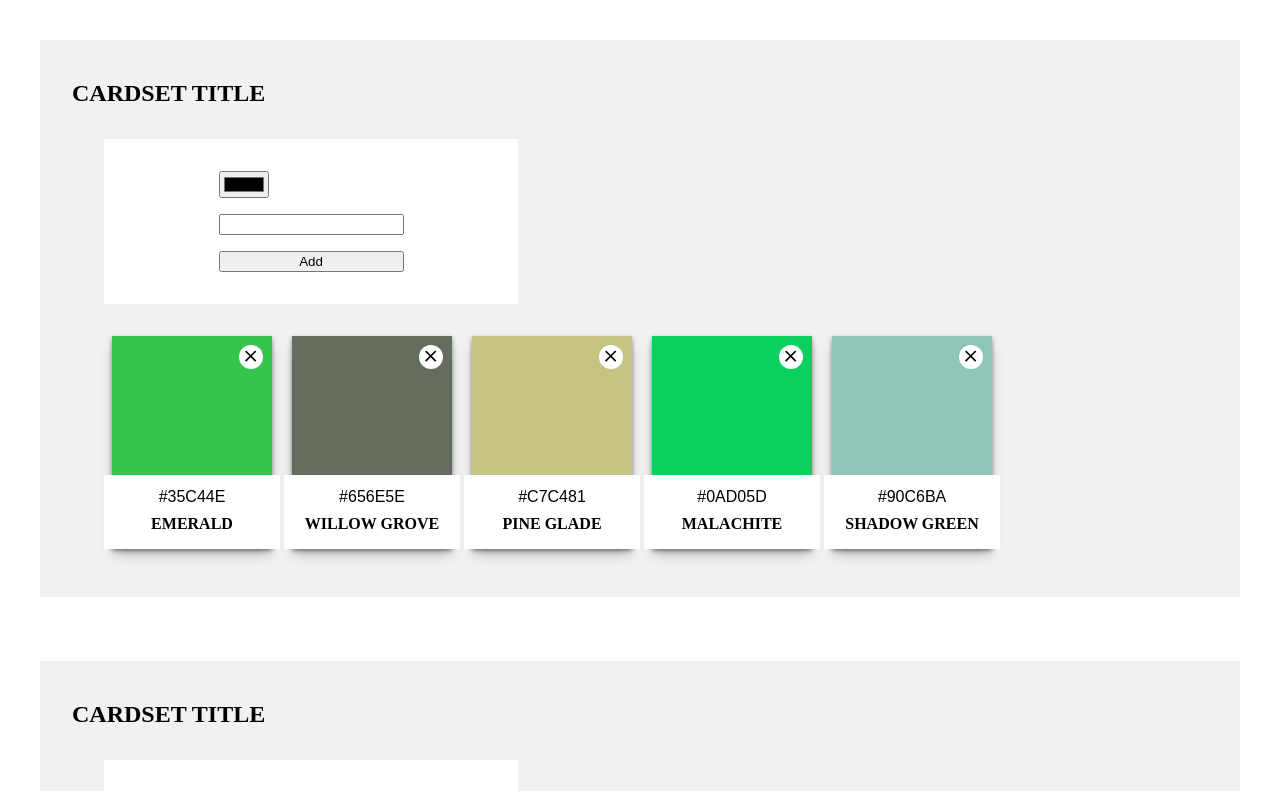
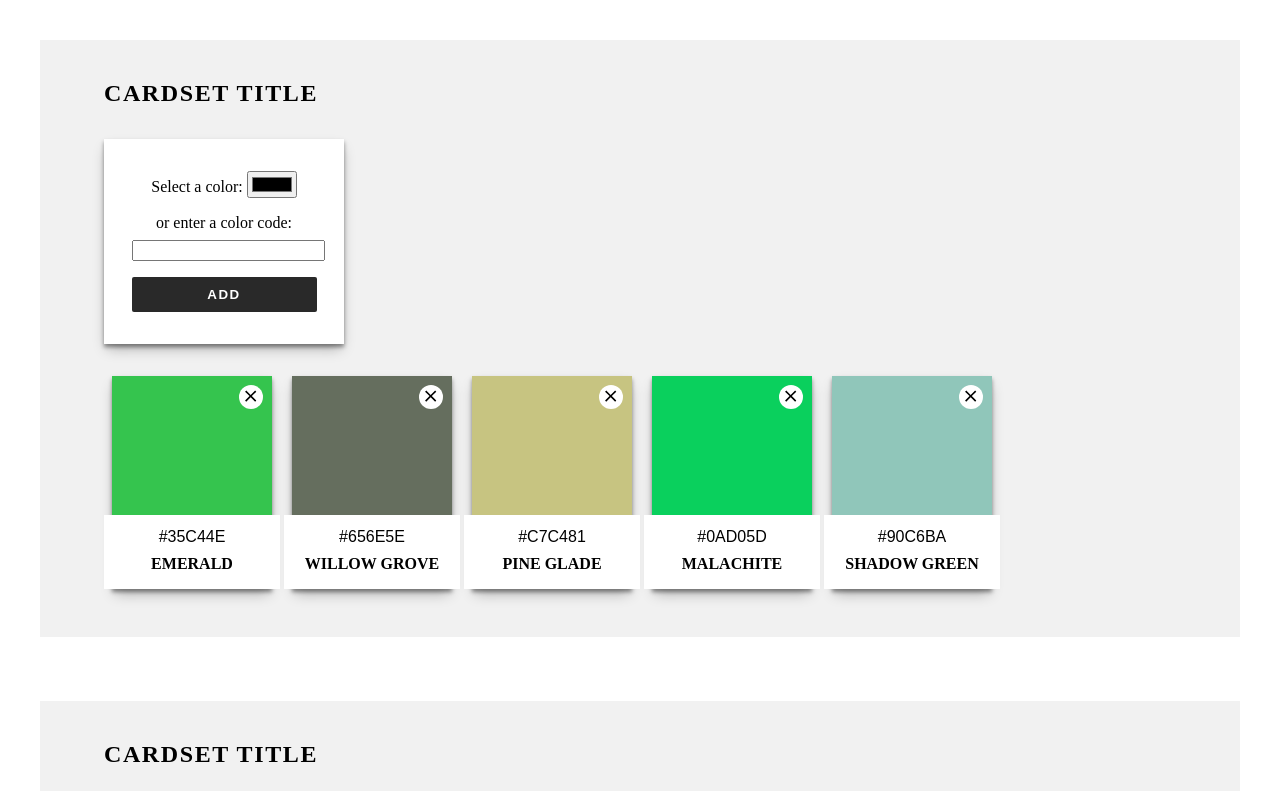
Before and after one commit to cosinushh/color-picker, a React (Create React App) app: page / in a window 1280 px wide. Shown: the top 791 px of the page. Built offline with nearby package versions, Linux system fonts and the light colour scheme; the HTML template or start-up script is replaced by a standard one.

Commit message:
refactor components, save and read localStorage

```diff
--- a/src/App.js
+++ b/src/App.js
@@ -1,6 +1,6 @@
 import "./App.css";
 import Cardset from "./components/cardset/Cardset.js";
-import { useState } from "react";
+import { useState, useEffect } from "react";
 
 function App() {
   const initialColors = [
@@ -30,18 +30,37 @@ function App() {
       colorName: "Shadow Green",
     },
   ];
-  const [colors, setColors] = useState(initialColors);
+  const [colors, setColors] = useState(readLocalStorage() ?? initialColors);
+
+  function readLocalStorage() {
+    const localStorageData = localStorage.getItem("colors");
+    return JSON.parse(localStorageData);
+  }
+
+  useEffect(() => {
+    localStorage.setItem("colors", JSON.stringify(colors));
+  }, [colors]);
+
+  async function getColorName(hexValue, callbackFunction) {
+    const modifiedHexValue = hexValue.substring(1);
+    const response = await fetch(
+      `https://www.thecolorapi.com/id?hex=${modifiedHexValue}`
+    );
+    const data = await response.json();
+    //console.log(data.name.value);
+  }
 
   function addColor(newColor) {
+    const newColorName = getColorName(newColor);
     setColors([
-      ...colors,
       {
         id: Math.random().toString(36).substring(2),
         hexValue: newColor,
-        colorName: "Default Color",
+        colorName: "Default",
       },
+      ...colors,
     ]);
-    console.log(colors);
+    console.log(newColorName);
   }
 
   function removeColor(colorId) {
@@ -52,9 +71,27 @@ function App() {
     console.log(colors);
   }
 
+  function changeColor(colorId, newHex) {
+    setColors(
+      colors.map((color) => {
+        if (color.id === colorId) {
+          return { ...color, hexValue: newHex };
+        } else {
+          return color;
+        }
+      })
+    );
+    //console.log(colors);
+  }
+
   return (
     <main className="App">
-      <Cardset colors={colors} addColor={addColor} removeColor={removeColor} />
+      <Cardset
+        colors={colors}
+        addColor={addColor}
+        removeColor={removeColor}
+        changeColor={changeColor}
+      />
       <Cardset colors={colors} />
     </main>
   );
--- a/src/components/cardset/Cardset.css
+++ b/src/components/cardset/Cardset.css
@@ -5,10 +5,10 @@
 }
 
 .cardset__title {
-  margin-bottom: 1.5rem;
-  margin-top: 0.5rem;
+  margin: 0.5rem 2rem 2rem 2rem;
   text-transform: uppercase;
   text-align: left;
+  letter-spacing: 0.1rem;
 }
 
 .cardset__colorcards {
--- a/src/components/cardset/Cardset.js
+++ b/src/components/cardset/Cardset.js
@@ -2,7 +2,7 @@ import "./Cardset.css";
 import Colorcard from "../colorcard/Colorcard";
 import Form from "../form/Form";
 
-function Cardset({ colors, addColor, removeColor }) {
+function Cardset({ colors, addColor, removeColor, changeColor }) {
   return (
     <section className="cardset">
       <h2 className="cardset__title">Cardset Title</h2>
@@ -12,8 +12,9 @@ function Cardset({ colors, addColor, removeColor }) {
           return (
             <Colorcard
               key={color.id}
-              colorObject={color}
+              singleColor={color}
               removeColor={removeColor}
+              changeColor={changeColor}
             />
           );
         })}
--- a/src/components/colorcard/Colorcard.css
+++ b/src/components/colorcard/Colorcard.css
@@ -6,8 +6,8 @@
   flex-direction: column;
   justify-content: space-between;
   align-items: center;
-  box-shadow: rgba(0, 0, 0, 0.4) 0px 2px 4px,
-    rgba(0, 0, 0, 0.3) 0px 7px 13px -3px, rgba(0, 0, 0, 0.2) 0px -6px 0px inset;
+  box-shadow: rgba(0, 0, 0, 0.4) 0px 3px 4px,
+  rgba(0, 0, 0, 0.3) 0px 7px 13px -3px;;
   cursor: copy;
 }
 
--- a/src/components/colorcard/Colorcard.js
+++ b/src/components/colorcard/Colorcard.js
@@ -1,31 +1,31 @@
 import "./Colorcard.css";
 import { useState } from "react";
 
-function Colorcard({ colorObject, removeColor }) {
+function Colorcard({ singleColor, removeColor, changeColor }) {
   const [showElement, setShowElement] = useState(false);
-  const [colorState, setColorState] = useState([colorObject]);
+
+  function clickHandle(event) {
+    navigator.clipboard.writeText(singleColor.hexValue);
+    console.log("copied!");
+    /* KANN MAN DAS EIN- UND AUSBLENDEN DER COPY-MESSAGE SO MACHEN? */
+    setShowElement(true);
+    setTimeout(() => {
+      setShowElement(false);
+    }, 750);
+  }
 
   return (
     <li
       className="colorcard"
-      style={{ backgroundColor: colorState[0].hexValue }}
-      onClick={(event) => {
-        event.stopPropagation();
-        navigator.clipboard.writeText(colorState[0].hexValue);
-        console.log("copied!");
-        /* KANN MAN DAS EIN- UND AUSBLENDEN DER COPY-MESSAGE SO MACHEN? */
-        setShowElement(true);
-        setTimeout(() => {
-          setShowElement(false);
-        }, 750);
-
-      }}
+      style={{ backgroundColor: singleColor.hexValue }}
+      onClick={clickHandle}
     >
       <button
         type="button"
         className="colorcard__delete-button"
-        onClick={() => {
-          removeColor(colorState[0].id);
+        onClick={(event) => {
+          event.stopPropagation();
+          removeColor(singleColor.id);
         }}
       >
         <svg
@@ -40,19 +40,17 @@ function Colorcard({ colorObject, removeColor }) {
       <div className="colorcard__textarea">
         <input
           className="colorcard__hex"
-          defaultValue={colorState[0].hexValue}
+          defaultValue={singleColor.hexValue}
           size="10"
+          onClick={(event) => {
+            event.stopPropagation();
+          }}
           onChange={(event) => {
-            setColorState([
-              {
-                ...colorState[0],
-                hexValue: event.target.value,
-              },
-            ]);
-            console.log(colorState);
+            const newHex = event.target.value;
+            changeColor(singleColor.id, newHex);
           }}
         />
-        <h3 className="colorcard__name">{colorState[0].colorName}</h3>
+        <h3 className="colorcard__name">{singleColor.colorName}</h3>
       </div>
     </li>
   );
--- a/src/components/form/Form.css
+++ b/src/components/form/Form.css
@@ -1,9 +1,40 @@
 .form {
-  width: 350px;
+  width: 15rem;
   background-color: white;
   display: grid;
-  gap: 1rem;
   justify-content: center;
-  padding: 2rem;
+  padding: 2rem 0;
   margin: 2rem;
+  box-shadow: rgba(0, 0, 0, 0.4) 0px 3px 4px,
+    rgba(0, 0, 0, 0.3) 0px 7px 13px -3px;
 }
+
+.form__label {
+}
+
+.form__input {
+  margin-top: 0.5rem;
+  display: block;
+  width: 100%;
+}
+
+.form__button {
+  background-color: rgb(41, 41, 41);
+  color: white;
+  border: none;
+  border-radius: 2px;
+  padding: 10px 20px;
+  margin-top: 1rem;
+  text-transform: uppercase;
+  letter-spacing: 0.1rem;
+  font-weight: bold;
+  transition: 300ms ease-in-out;
+}
+
+.form__button:hover {
+  background-color: rgb(78, 78, 78);
+}
+
+.form--space {
+  margin-top: 1rem;
+}
--- a/src/components/form/Form.js
+++ b/src/components/form/Form.js
@@ -13,15 +13,23 @@ function Form({ addColor }) {
 
   return (
     <form className="form" onSubmit={handleSubmit}>
+      <label className="form__label">
+        Select a color:{" "}
         <input
           type="color"
           name="colorPicker"
+          id="colorPicker"
           onChange={(event) => {
             setSelectedColor([event.target.value]);
           }}
           value={selectedColor}
         />
+      </label>
+      <label className="form__label form--space" htmlFor="colorText">
+        or enter a color code:
+      </label>
       <input
+        className="form__input"
         type="text"
         name="colorText"
         id="colorText"
@@ -30,7 +38,9 @@ function Form({ addColor }) {
         }}
         defaultValue={selectedColor}
       />
-      <button type="submit">Add</button>
+      <button className="form__button" type="submit">
+        Add
+      </button>
     </form>
   );
 }
```
Lines whose indentation alone changed are shown as unchanged.
